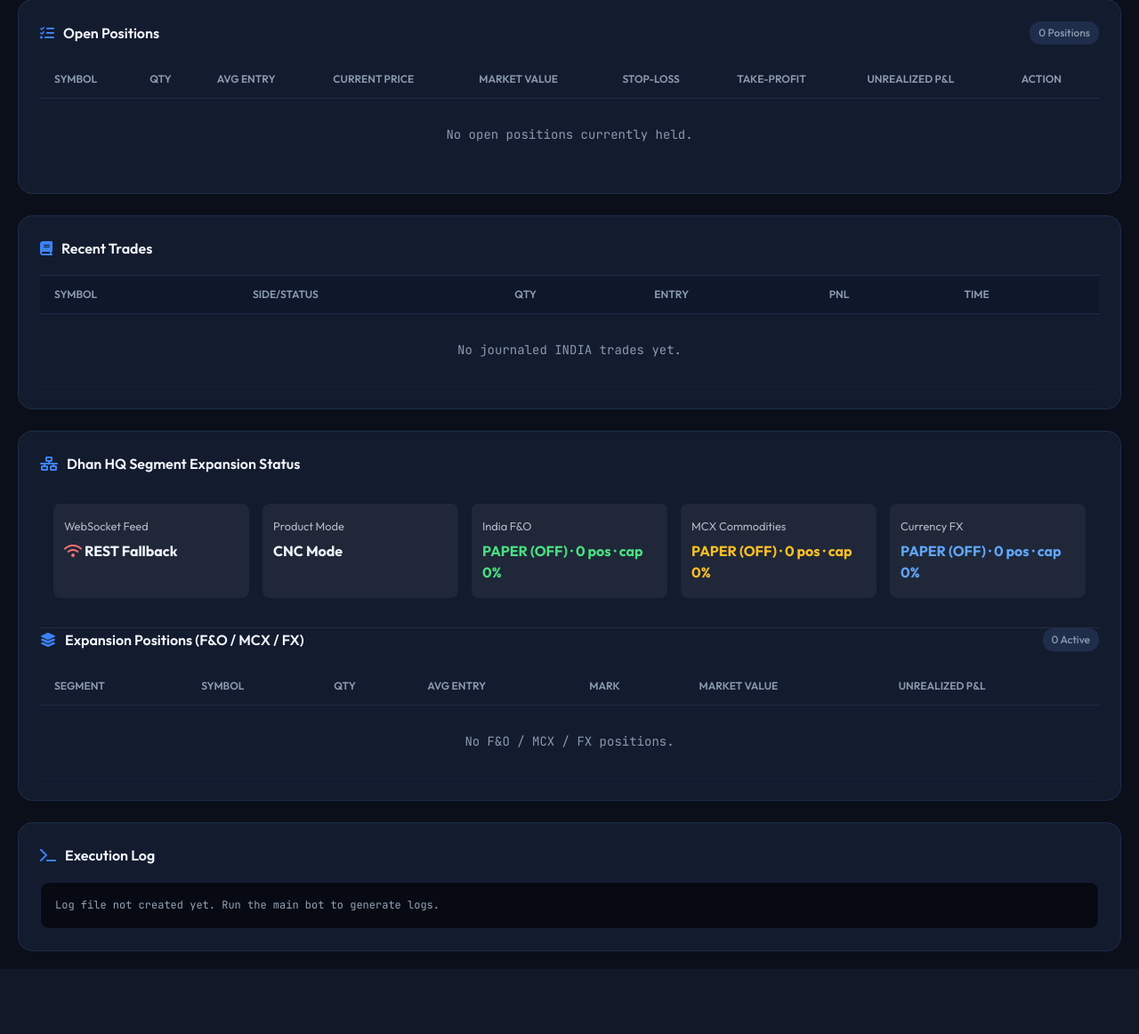
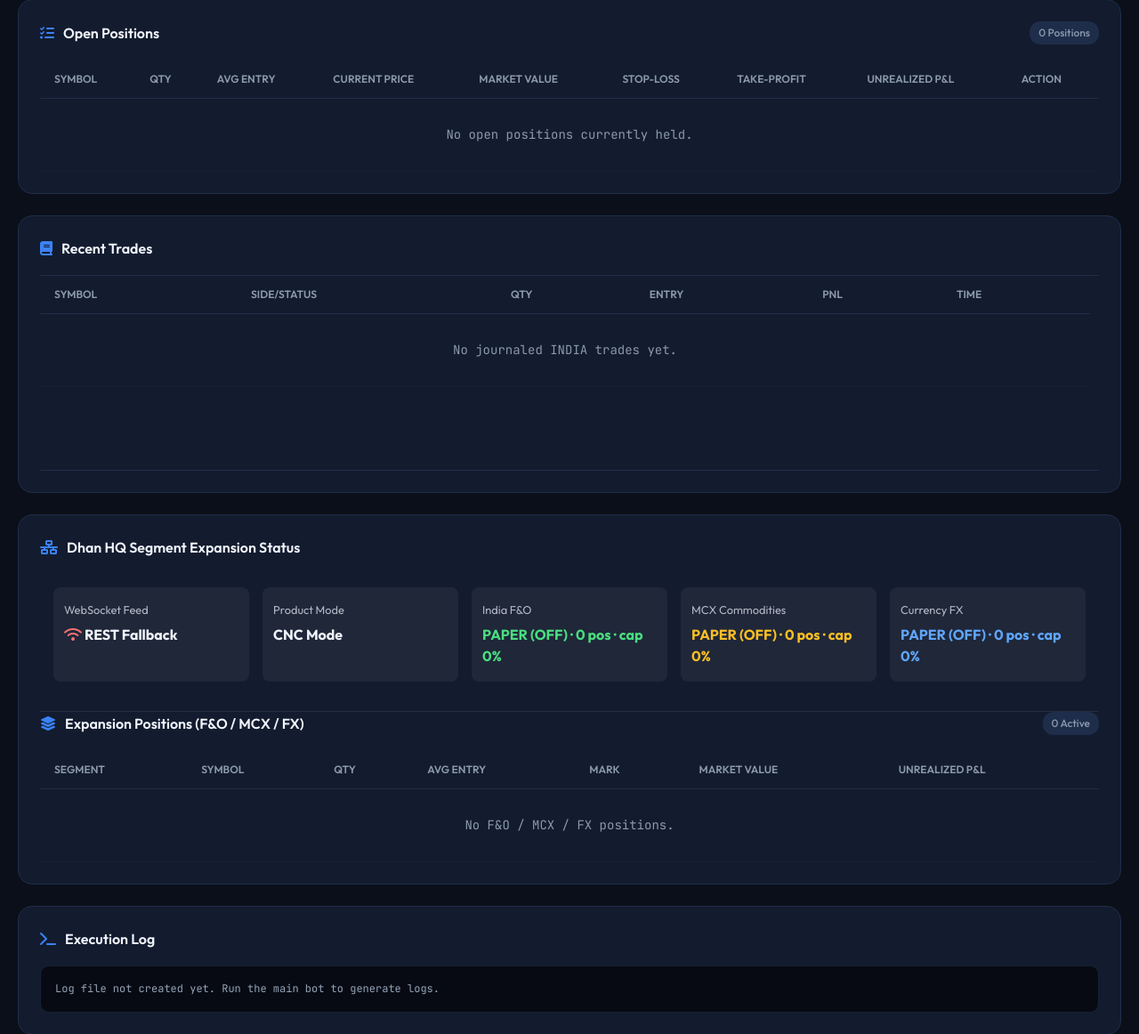
Before and after one commit to lohithkumar12/ai-stock-trading-bot, a Flask app: page / in a window 1280 px wide. Shown: the part 483-1645 px from the top of the page at 89% size. Before the commit the page ends 1572 px from the top, so only its background shows below. Run offline with Flask 3, Linux system fonts and the light colour scheme; data that the repository does not hold is empty.

Commit message:
fix(dashboard): force visible Recent Trades scrollbar
Use a fixed-height scroll pane with overflow-y:scroll and cache-busted CSS so the trades list scrolls after redeploy.

Co-authored-by: Cursor <cursoragent@cursor.com>

```diff
--- a/static/style.css
+++ b/static/style.css
@@ -445,31 +445,41 @@ body {
 }
 
 .trades-scroll {
-    max-height: 320px;
-    overflow-y: auto;
+    max-height: 220px;
+    height: 220px;
+    overflow-y: scroll !important;
     overflow-x: auto;
     border-top: 1px solid var(--border-color);
+    border-bottom: 1px solid var(--border-color);
+    /* Always reserve gutter so the bar is visible (Chrome/Edge) */
+    scrollbar-gutter: stable;
+    scrollbar-width: thin;              /* Firefox */
+    scrollbar-color: rgba(148, 163, 184, 0.7) rgba(15, 23, 42, 0.4);
 }
 
 .trades-scroll .data-table thead th {
     position: sticky;
     top: 0;
-    background: var(--bg-panel, #0f172a);
-    z-index: 1;
+    background: var(--bg-card, #111827);
+    z-index: 2;
+    box-shadow: 0 1px 0 var(--border-color);
 }
 
 .trades-scroll::-webkit-scrollbar {
-    width: 8px;
-    height: 8px;
+    width: 10px;
+    height: 10px;
 }
 
 .trades-scroll::-webkit-scrollbar-thumb {
-    background: rgba(148, 163, 184, 0.45);
-    border-radius: 4px;
+    background: rgba(148, 163, 184, 0.65);
+    border-radius: 6px;
+    border: 2px solid transparent;
+    background-clip: padding-box;
 }
 
 .trades-scroll::-webkit-scrollbar-track {
-    background: transparent;
+    background: rgba(15, 23, 42, 0.55);
+    border-radius: 6px;
 }
 
 .data-table {
--- a/templates/index.html
+++ b/templates/index.html
@@ -8,7 +8,7 @@
     <link rel="preconnect" href="https://fonts.gstatic.com" crossorigin>
     <link href="https://fonts.googleapis.com/css2?family=Outfit:wght@300;400;500;600;700&family=JetBrains+Mono:wght@400;500&display=swap" rel="stylesheet">
     <link rel="stylesheet" href="https://cdnjs.cloudflare.com/ajax/libs/font-awesome/6.4.0/css/all.min.css">
-    <link rel="stylesheet" href="{{ url_for('static', filename='style.css') }}">
+    <link rel="stylesheet" href="{{ url_for('static', filename='style.css') }}?v=84b88cf2">
 </head>
 <body>
     <div class="app-container">
@@ -134,7 +134,7 @@
                 <div class="panel-header">
                     <h3><i class="fa-solid fa-book"></i> Recent Trades</h3>
                 </div>
-                <div class="table-responsive trades-scroll">
+                <div class="table-responsive trades-scroll" id="trades-scroll-box">
                     <table class="data-table">
                         <thead>
                             <tr>
@@ -216,6 +216,6 @@
         </main>
     </div>
 
-    <script src="{{ url_for('static', filename='app.js') }}"></script>
+    <script src="{{ url_for('static', filename='app.js') }}?v=84b88cf2"></script>
 </body>
 </html>
```
